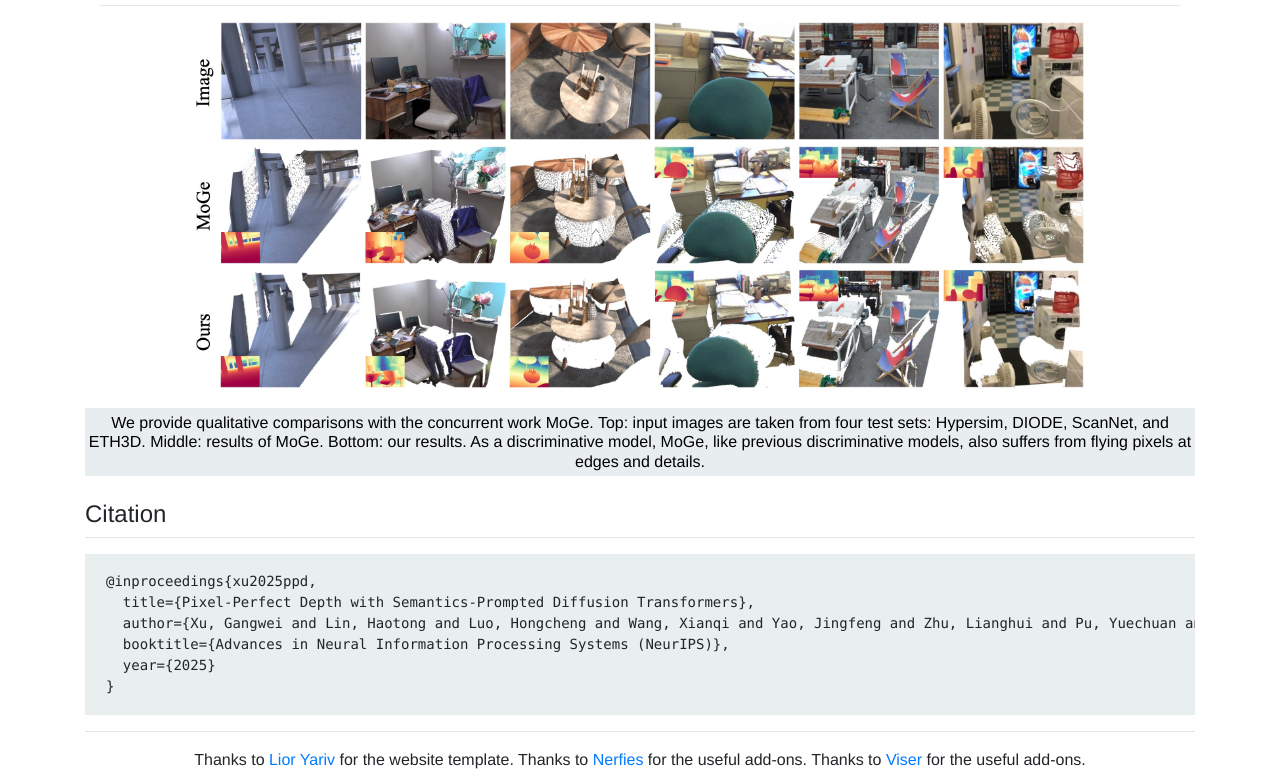
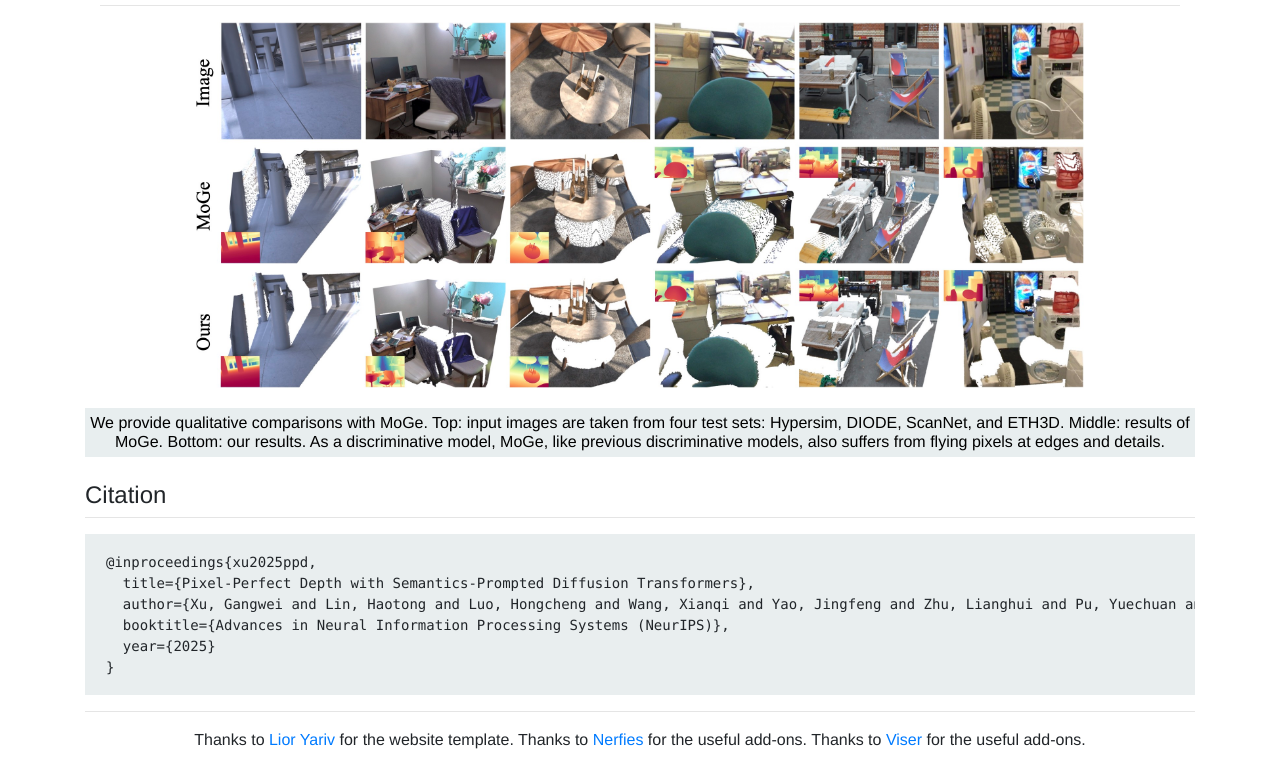
Before and after one commit to pixel-perfect-depth/pixel-perfect-depth.github.io, a plain HTML site: page index.html in a window 1280 px wide. Shown: the part 4121-4903 px from the top of the page. Drawn offline with nearby package versions, Linux system fonts and the light colour scheme.

Commit message:
Update index.html

```diff
--- a/index.html
+++ b/index.html
@@ -303,7 +303,7 @@ accuracy. Our model achieves the best performance among all published generative
 
         <div class="notification is-centered is-info is-rounded" style="text-align: center; background-color: #E8EEEF; padding-top: 5px; padding-bottom: 5px;">
             <h6 style="text-align: center; color:rgb(0, 0, 0); margin: 0;">
-                We provide qualitative comparisons with the concurrent work MoGe. Top: input images are taken from four test sets: Hypersim, DIODE, ScanNet, and ETH3D. Middle: results of MoGe. Bottom: our results. As a discriminative model, MoGe, like previous discriminative models, also suffers from flying pixels at edges and details.
+                We provide qualitative comparisons with MoGe. Top: input images are taken from four test sets: Hypersim, DIODE, ScanNet, and ETH3D. Middle: results of MoGe. Bottom: our results. As a discriminative model, MoGe, like previous discriminative models, also suffers from flying pixels at edges and details.
             </h6>
         </div>
     </div>
```
